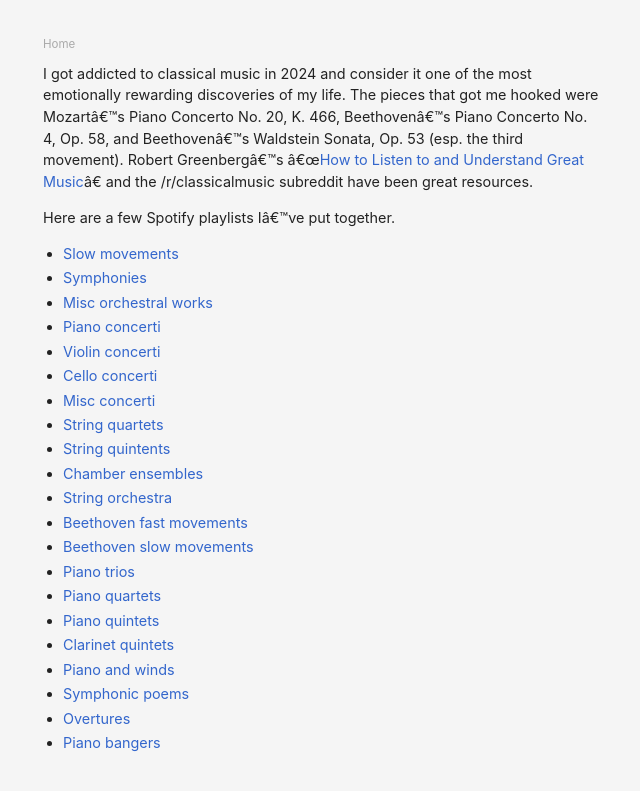
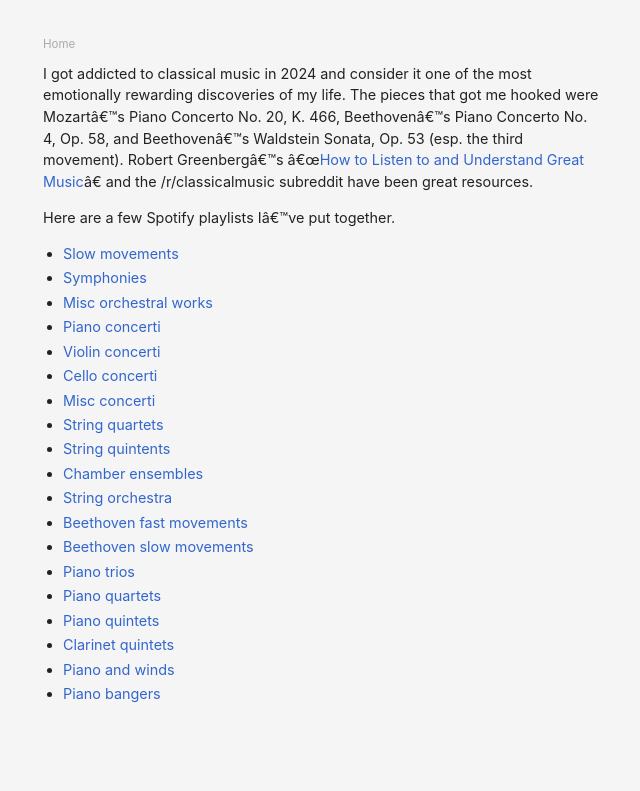
Before and after one commit to danschlz/danschulz.github.io, a Jekyll site: the page built from music.md, in a window 1280 px wide. Shown: the top 791 px of the page, without its empty margins (317-957 px from the left). Built offline with Jekyll 4.4.1, drawn with Linux system fonts in a browser that asks for light colours.

Commit message:
Update music.md

```diff
--- a/music.md
+++ b/music.md
@@ -26,6 +26,4 @@ Here are a few Spotify playlists I've put together.
 * [Piano quintets](https://open.spotify.com/playlist/53WSENp663YHza73Ww9Nyi?si=0467e06469b34fb3)
 * [Clarinet quintets](https://open.spotify.com/playlist/3MD6k3pEVY7sNa0smvuvz9?si=17bb2542e1e04882)
 * [Piano and winds](https://open.spotify.com/playlist/4ZSdMfeVX8PGykz9Nyr0GW?si=bd51faa4f8d3495e)
-* [Symphonic poems](https://open.spotify.com/playlist/3ZmKAO5JBU0K9WC5zmzUhD?si=f9eb4ec7bc7f47e0)
-* [Overtures](https://open.spotify.com/playlist/7hq9xEoRoXka5edO5Cl09b?si=a48cb6d5fdab448a)
 * [Piano bangers](https://open.spotify.com/playlist/6kURKdivewP2JlCzUJOZGX?si=b01ab0153d12430c)
```
